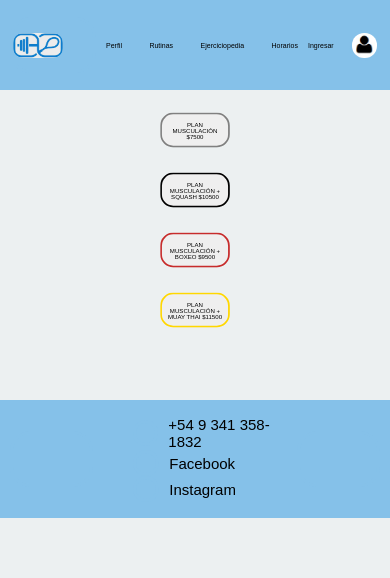
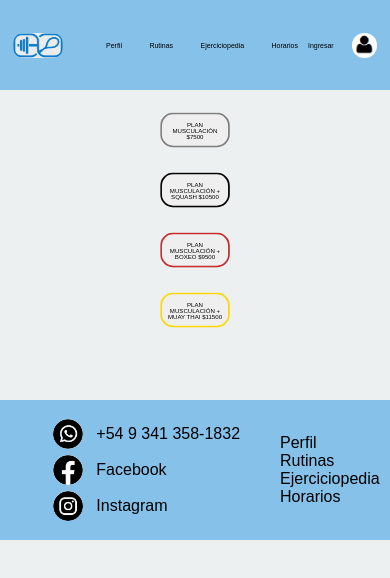
Before and after one commit to slopez11/PreEntrega3-Lopez, a website: page index.html in a window 390 px wide. Drawn offline with Linux system fonts and the light colour scheme.

Commit message:
cambios en el footer lograndolo hacer full responsive con nuevas clases

```diff
--- a/index.html
+++ b/index.html
@@ -105,66 +105,70 @@
     </div>
 
     <!-- Inicio Footer -->
-<footer>
-    <div>
-        <img src="./imagenes/logo-real.jpg" alt="Logo del gimnasio">
+    <footer class="footer-procenter">
+        <div class="logo-final-padre">
+            <img class="logo-final-hijo" src="../imagenes/logo-real.jpg" alt="Logo del gimnasio">
         </div>
 
         <!-- Social media -->
 
-    <nav class="redes-sociales">
-        <ul >
-            <li>
-                <div>
-                    <img src="./imagenes/whatsapp-icon.jpg" alt="Logo de whatsapp">
+        <nav class="nav-redes">
+            <ul class="ul-redes">
+                <li class="li-redes">
+                    <div class="div-redes">
+                        <img class="img-redes" src="../imagenes/whatsapp-icon.jpg" alt="Logo de whatsapp">
                    </div>
 
-                <a href="">+54 9 341 358-1832</a>
+                    <a class="link-redes" href="">+54 9 341 358-1832</a>
                </li>
-           <li>
-               <div>
-                   <img src="./imagenes/facebook-icon.jpg" alt="Logo de facebook">
+               <li class="li-redes">
+                   <div class="div-redes">
+                       <img class="img-redes" src="../imagenes/facebook-icon.jpg" alt="Logo de facebook">
                    </div>
 
-               <a href="https://www.facebook.com/procenter.gym?locale=es_LA">Facebook</a>
+                    <a class="link-redes" href="https://www.facebook.com/procenter.gym?locale=es_LA">Facebook</a>
                </li>
-           <li>
-               <div>
-                   <img src="./imagenes/instagram-icon.jpg" alt="Logo de instagram">
+               <li class="li-redes">
+                   <div class="div-redes">
+                       <img class="img-redes" src="../imagenes/instagram-icon.jpg" alt="Logo de instagram">
                    </div>
 
-               <a href="https://www.instagram.com/procenter_gym/">Instagram</a>
+                   <a class="link-redes" href="https://www.instagram.com/procenter_gym/">Instagram</a>
                </li>
             </ul>
         </nav>
 
         <!-- Navegacion -->
 
-    <nav class="pestañas-footer">
-        <ul>
-            <li>
-                <a href="pages/miperfil.html">Perfil</a>
+        <nav class="nav-pestanas">
+            <ul class="ul-pestanas">
+                <li class="li-pestanas">
+                    <a class="link-pestanas" href="miperfil.html">Perfil</a>
                 </li>
-            <li>
-                <a href="pages/rutinas.html">Rutinas</a>
+                <li class="li-pestanas">
+                    <a class="link-pestanas" href="rutinas.html">Rutinas</a>
                 </li>
-            <li>
-                <a href="pages/ejerciciopedia.html">Ejerciciopedia</a>
+                <li class="li-pestanas">
+                    <a class="link-pestanas" href="ejerciciopedia.html">Ejerciciopedia</a>
                 </li>
-            <li>
-                <a href="pages/horarios.html">Horarios</a>
+                <li class="li-pestanas">
+                    <a class="link-pestanas" href="horarios.html">Horarios</a>
                 </li>
             </ul>
         </nav>
 
         <!-- Logos finales-->
 
-    <div>
-        <img src="./imagenes/logo-real.jpg" alt="Logo del gimnasio">
+        <div class="logo-final-padre">
+            <img class="logo-final-hijo" src="../imagenes/logo-real.jpg" alt="Logo del gimnasio">
         </div>
+
+
 
     </footer>
 
 
+
+
 </body>
 </html>
--- a/scss/components/_footer.scss
+++ b/scss/components/_footer.scss
@@ -1,38 +1,51 @@
-footer {
+.footer-procenter {
     @include displays (flex, center, space-between);
     background-color: #85c1e9;
     margin-top: 70px;
     padding-left: 10px;
     padding-right: 10px;
-        div {
+    .logo-final-padre{
         border-style: solid;
         border-color: #85c1e9;
         border-radius: 35px;
         width: 110px;
         height:120px;
         overflow: hidden;
-            img {
+        .logo-final-hijo{
             @extend %img-full;
         }
     }
-        .redes-sociales {
-            ul {
-                li{
+    .nav-redes{
+        .ul-redes{
+            .li-redes{
                 list-style: none;
                 @include displays (flex, center, none);
-                    div{
-                        width: 40px;
-                        height: 40px;
+                .div-redes{
+                    width: 30px;
+                    height: 30px;
                     border-radius: 40px;
                     border-style: solid;
                     border-color: #85c1e9;
                     overflow: hidden;
                     margin-right: 10px;
-                        img {
+                    .img-redes{
                         @extend %img-full;
+                    }
+                }
+                // .link-redes {
+                //
+                // }
+            }
+        }
+    }
+    .nav-pestanas{
+        .ul-pestanas{
+            .li-pestanas{
+                list-style: none;
+                // .link-pestanas {
+
+                // }
             }
         }
     }
 }
-        }
-}
--- a/scss/components/_responsive.scss
+++ b/scss/components/_responsive.scss
@@ -105,7 +105,6 @@
             flex-direction: column;
             gap: 20px;
             .planes1{
-
                 .plan-musc {
                     button {
                         @include botones-planes (2px solid map-get($colores,plan-musc),15px,40px,80px,7px)
@@ -133,24 +132,27 @@
     }
 }
 
-/* Responsive de footer*/
-@media (max-width: 510px) {
-    footer {
-        div {
-            img {
-               display: none;
-            }
+
+
+
+/* footer */
+
+@media (max-width:1350px){
+    .footer-procenter {
+        .logo-final-padre{
+            width: 100px;
+            height:100px;
+            // .logo-final-hijo{
+
+            // }
         }
-        .redes-sociales {
-            ul{
-                li{
-                    div{
-                        width: 20px;
-                        height: 20px;
-                        border-radius: 20px;
-                    }
-                    a {
-                        font-size: 15px;
+        .nav-redes{
+            .ul-redes{
+                .li-redes{
+                    .div-redes{
+                        width: 30px;
+                        height: 30px;
+                        border-radius: 40px;
                     }
                 }
             }
@@ -158,35 +160,29 @@
     }
 }
 
-@media (max-width: 1350px) {
-    footer {
-        .pestañas-footer {
-            display: none;
+@media (max-width: 750px) {
+    .footer-procenter {
+        display: flex;
+        justify-content: center;
+        .logo-final-padre{
+           display: none;
         }
-        div {
-            border-radius: 20px;
-            width: 80px;
-            height: 50px;
-            border-style: solid;
-            border-color: #85c1e9;
-            overflow: hidden;
-        }
-        .redes-sociales {
-            ul{
-                li{
-                    div{
-                        width: 20px;
-                        height: 20px;
-                        border-radius: 20px;
-                    }
-                    a {
-                        font-size: 15px;
+        .nav-redes{
+            .ul-redes{
+                .li-redes{
+                    .div-redes{
+                        width: 30px;
+                        height: 30px;
+                        .img-redes{
+                            @extend %img-full;
+                        }
                     }
                 }
             }
         }
     }
 }
+
 
 
 
```
Also changed, not shown: pages/ejerciciopedia.html (+29 -29 lines), pages/horarios.html (+30 -29 lines), pages/miperfil.html (+29 -29 lines), pages/rutinas.html (+29 -29 lines), css/stlye.css, 1 other file. Lines whose indentation alone changed are shown as unchanged.
